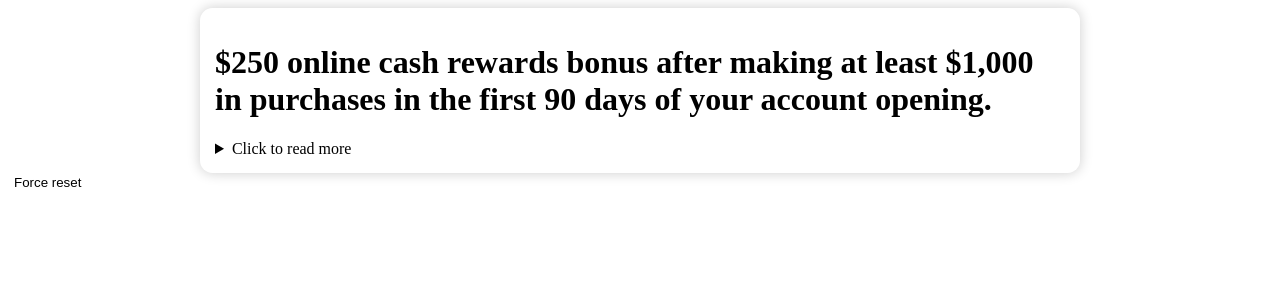
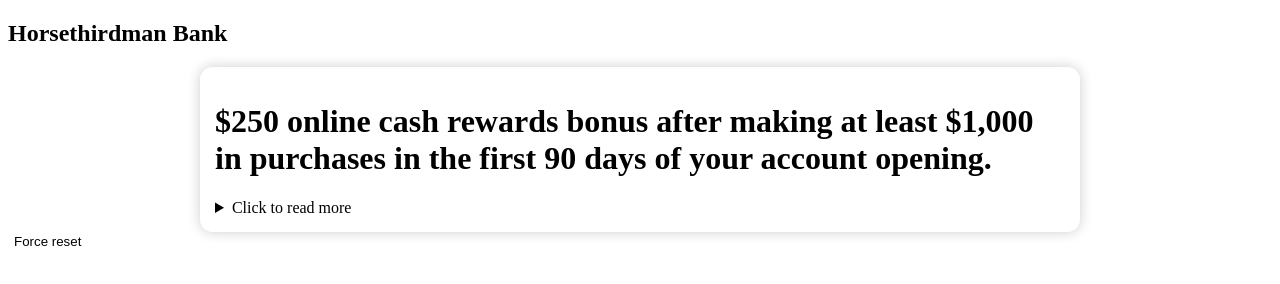
Before and after one commit to horsethirdman/horsethirdman.github.io, a plain HTML site: page test.html in a window 1280 px wide. Drawn offline with Linux system fonts and the light colour scheme.

Commit message:
Update test.html

```diff
--- a/test.html
+++ b/test.html
@@ -6,6 +6,7 @@
 </head>
 
 <body>
+  <h2>Horsethirdman Bank</h2>
   <div class="card">
     <h1>$250 online cash rewards bonus after making at least $1,000 in purchases in the first 90 days of your account opening.</h1>
     <div class="container">
```
